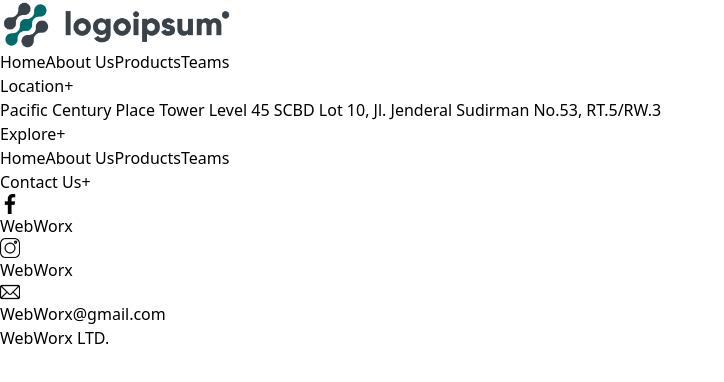
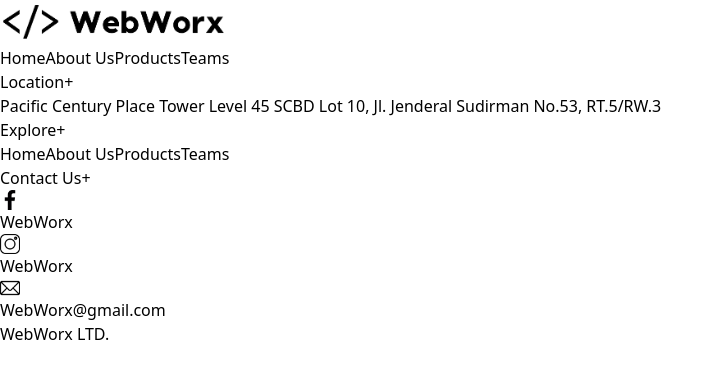
Before and after one commit to AFAP2003/companyProfile, a Next.js app: page /products in a window 1280 px wide. Shown: the top 382 px of the page, without its empty margins (0-724 px from the left). Built offline with nearby package versions, Linux system fonts and the light colour scheme; no server answers.

Commit message:
feat:update

```diff
--- a/src/app/components/carousel.tsx
+++ b/src/app/components/carousel.tsx
@@ -112,7 +112,7 @@ export function Carousel(){
     return(
         <div className="flex flex-col  justify-between  bg-gray-100 p-8 rounded-lg min-h-[272px]">
       <div className="max-w-xl ">
-        <p className="text-lg text-gray-600 italic">“Our collaboration with WebWorx for UI/UX design was a game-changer. Their designs not only matched our vision but exceeded expectations by addressing critical user pain points.”
+        <p className="text-lg text-gray-600 italic">“Our collaboration with WebWorx for data analytics was a game-changer. Their analysis not only matched our vision but exceeded expectations by addressing critical pain points.”
 
 </p>
 
--- a/src/app/components/navbar.tsx
+++ b/src/app/components/navbar.tsx
@@ -8,7 +8,7 @@ export default function Navbar() {
             {/* Logo aligned to the left */}
             <div className="flex-shrink">
                 <Image
-                    src="/portfolio logo.png"
+                    src="/company-logo.png"
                     layout="intrinsic"
                     width={233}
                     height={50}
```
Also changed, not shown: public/company-logo.png (added).
